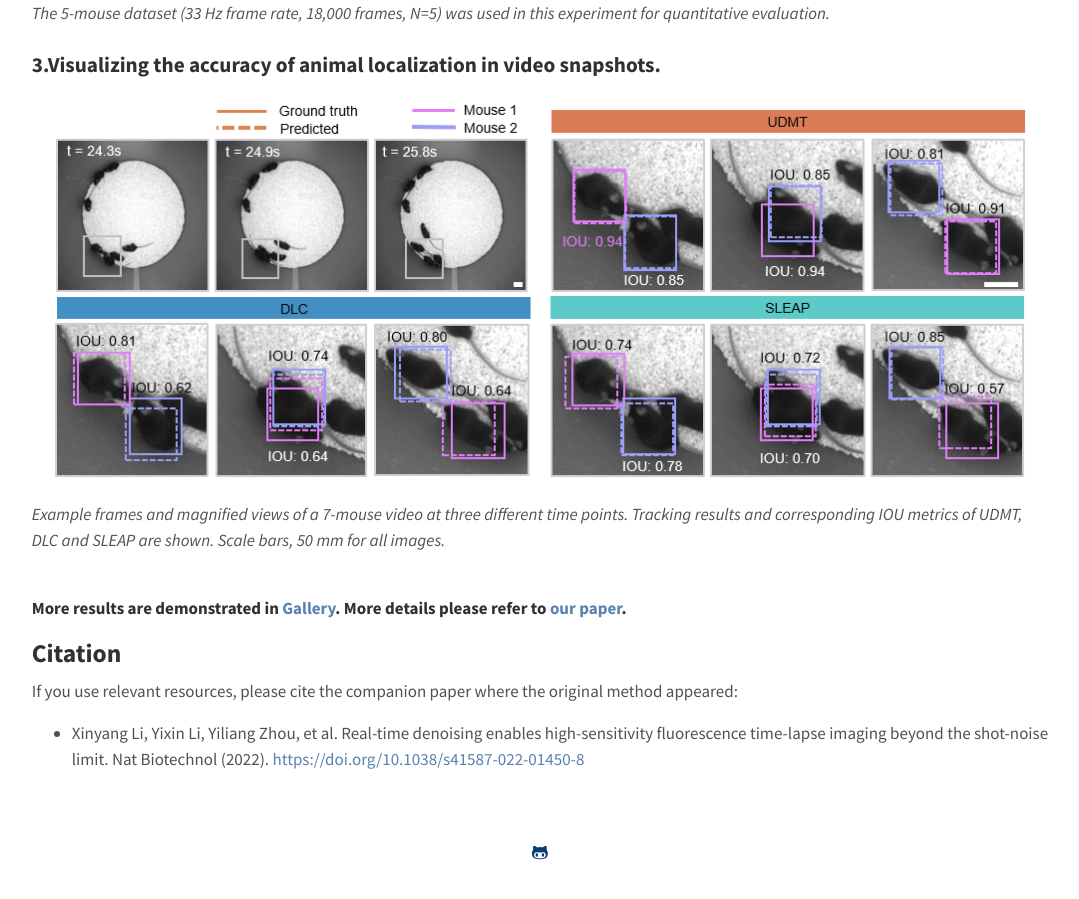
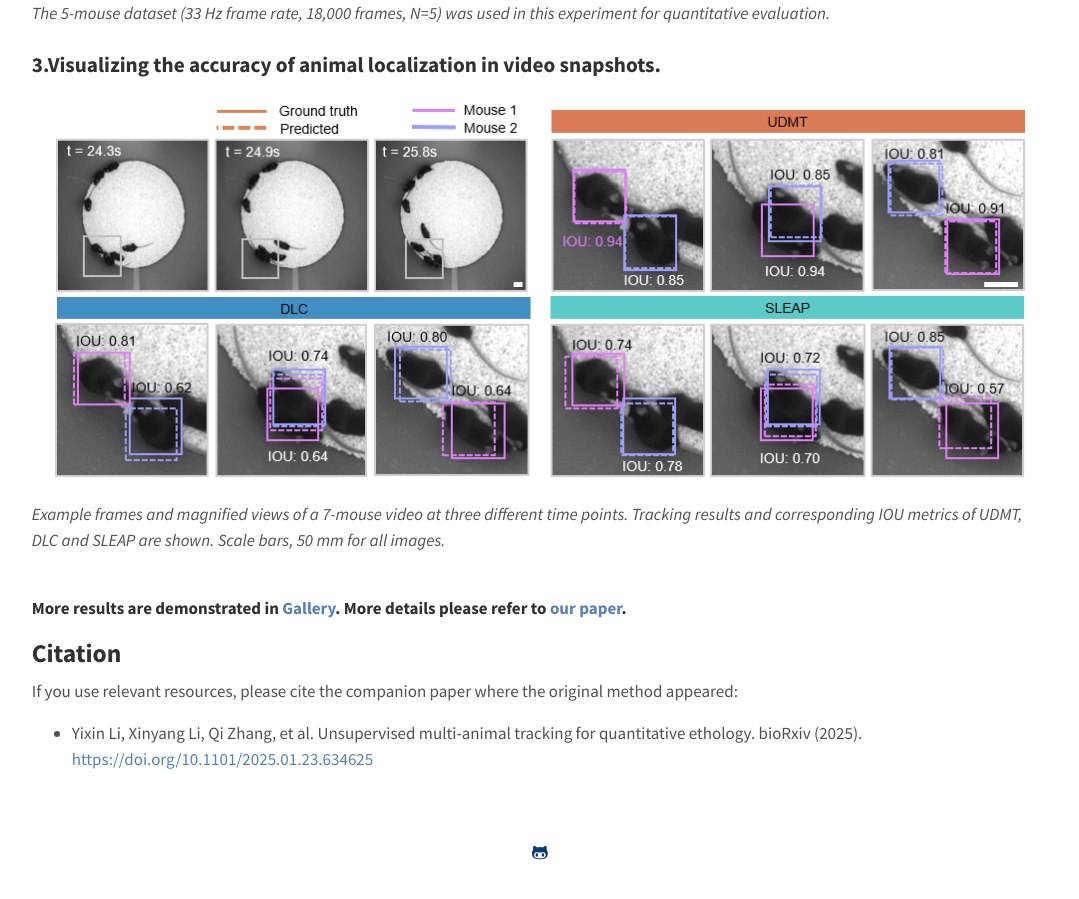
Before and after one commit to cabooster/UDMT, a Jekyll site: the page built from About.md, in a window 1280 px wide and 900 px high, scrolled down 3042 px. Shown: the whole window, without its empty margins (100-1179 px from the left). Built offline with Jekyll 4.4.1, drawn with Linux system fonts in a browser that asks for light colours.

Commit message:
Update About.md

```diff
--- a/About.md
+++ b/About.md
@@ -3,7 +3,7 @@
 title: About
 ---
 <img src="https://github.com/cabooster/UDMT/blob/page/images/logo_blue_v2.png?raw=true" width="700" align="right" />
-### [GitHub](https://github.com/cabooster/UDMT) | [Paper](https://www.nature.com/articles/s41587-022-01450-8)
+### [GitHub](https://github.com/cabooster/UDMT) | [Paper](https://doi.org/10.1101/2025.01.23.634625)
 ## Content
 
 - [**Introduction**](#introduction)
@@ -56,11 +56,11 @@
 <i>Example frames and magnified views of a 7-mouse video at three different time points. Tracking results and corresponding IOU metrics of UDMT, DLC and SLEAP are shown. Scale bars, 50 mm for all images.</i>
 <br><br>
 
-**More results are demonstrated in <a href='https://cabooster.github.io/UDMT/Gallery/'>Gallery</a>. More details please refer to <a href='https://www.nature.com/articles/s41587-022-01450-8'>our paper</a>.**
+**More results are demonstrated in <a href='https://cabooster.github.io/UDMT/Gallery/'>Gallery</a>. More details please refer to <a href='https://doi.org/10.1101/2025.01.23.634625'>our paper</a>.**
 
 
 ## Citation
 
 If you use relevant resources, please cite the companion paper where the original method appeared:
 
-- Xinyang Li, Yixin Li, Yiliang Zhou, et al. Real-time denoising enables high-sensitivity fluorescence time-lapse imaging beyond the shot-noise limit. Nat Biotechnol (2022). [https://doi.org/10.1038/s41587-022-01450-8](https://www.nature.com/articles/s41587-022-01450-8)
+- Yixin Li, Xinyang Li, Qi Zhang, et al. Unsupervised multi-animal tracking for quantitative ethology. bioRxiv (2025). [https://doi.org/10.1101/2025.01.23.634625](https://doi.org/10.1101/2025.01.23.634625)
```
